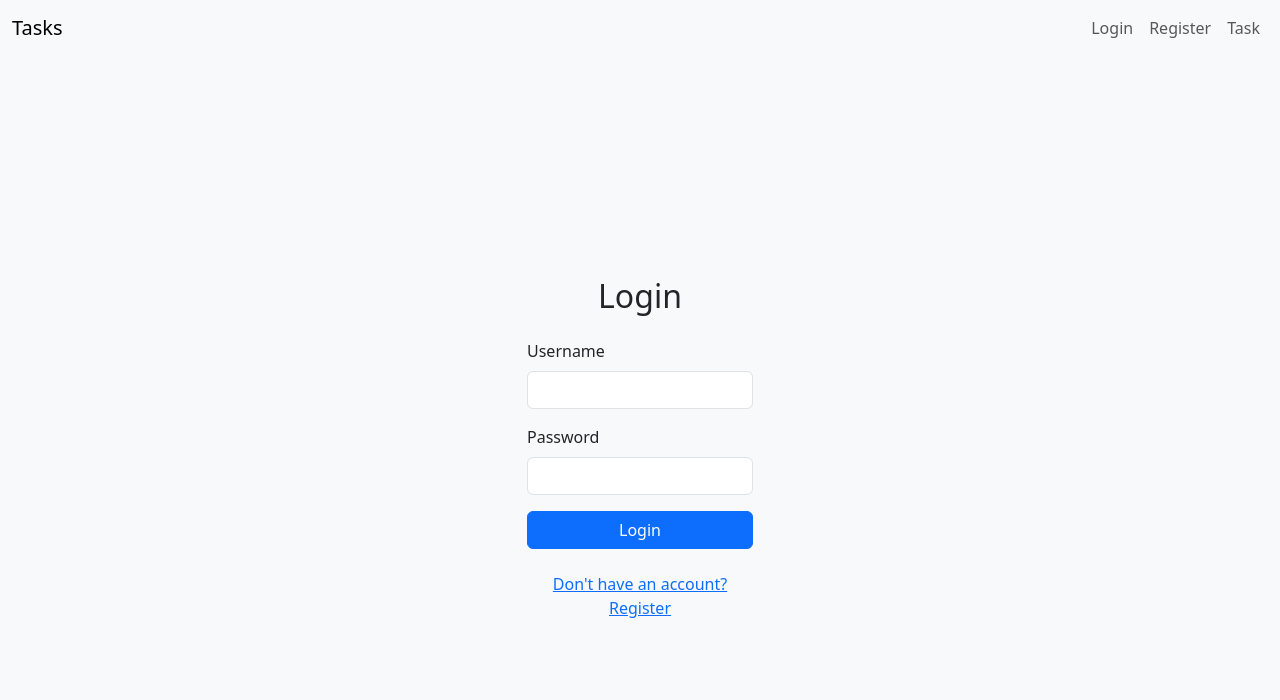
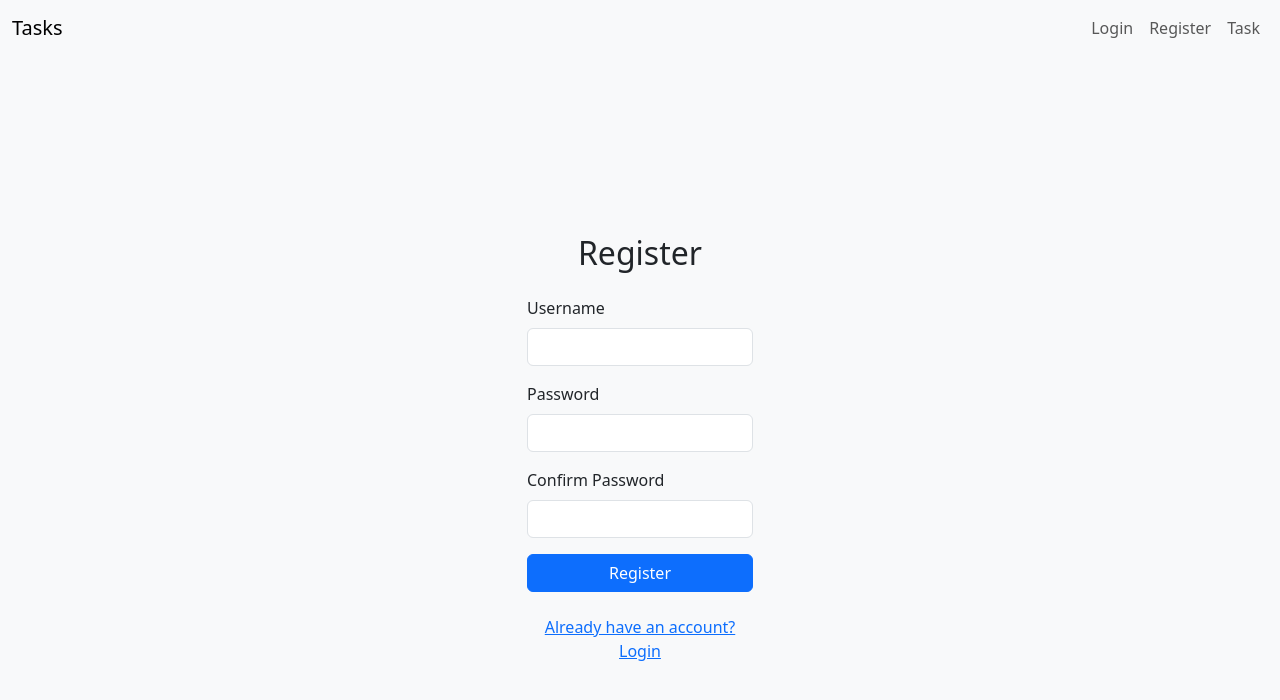
Before and after one commit to ricardo4457/crud-laravel-api, a Vue app in the folder frontend/: page /register in a window 1280 px wide. Shown: the top 700 px of the page. Built offline with nearby package versions, Linux system fonts and the light colour scheme.

Commit message:
feat : apply new way of handling login with methods

```diff
--- a/frontend/src/views/AuthView.vue
+++ b/frontend/src/views/AuthView.vue
@@ -2,7 +2,7 @@
   <div class="container mt-5">
     <div class="row justify-content-center">
       <div class="col-md-6">
-        <h2 class="text-center mb-4">{{ isRegisterMode ? 'Register' : 'Login' }}</h2>
+        <h2 class="text-center mb-4">{{ isRegisterState ? 'Register' : 'Login' }}</h2>
         <form @submit.prevent="handleSubmit">
           <div class="mb-3">
             <label for="username" class="form-label">Username</label>
@@ -13,6 +13,7 @@
               v-model="formData.username"
               required
             />
+            <div v-if="apiErrors.username" class="text-danger">{{ apiErrors.username[0] }}</div>
           </div>
           <div class="mb-3">
             <label for="password" class="form-label">Password</label>
@@ -23,8 +24,9 @@
               v-model="formData.password"
               required
             />
+            <div v-if="apiErrors.password" class="text-danger">{{ apiErrors.password[0] }}</div>
           </div>
-          <div v-if="isRegisterMode" class="mb-3">
+          <div v-if="isRegisterState" class="mb-3">
             <label for="passwordConfirmation" class="form-label">Confirm Password</label>
             <input
               type="password"
@@ -33,15 +35,19 @@
               v-model="formData.passwordConfirmation"
               required
             />
+            <div v-if="apiErrors.passwordConfirmation" class="text-danger">
+              {{ apiErrors.passwordConfirmation[0] }}
+            </div>
           </div>
-          <div v-if="errorMessage" class="text-danger mb-3">{{ errorMessage }}</div>
           <button type="submit" class="btn btn-primary w-100">
-            {{ isRegisterMode ? 'Register' : 'Login' }}
+            {{ isRegisterState ? 'Register' : 'Login' }}
           </button>
         </form>
         <div class="text-center mt-3">
           <button class="btn btn-link" @click="toggleMode">
-            {{ isRegisterMode ? 'Already have an account? Login' : "Don't have an account? Register" }}
+            {{
+              isRegisterState ? 'Already have an account? Login' : "Don't have an account? Register"
+            }}
           </button>
         </div>
       </div>
@@ -51,58 +57,58 @@
 
 <script setup>
 import { reactive, ref } from 'vue'
-import { useRouter } from 'vue-router'
+import { useRouter, useRoute } from 'vue-router'
 import { useAuthStore } from '@/stores/auth'
 
 const authStore = useAuthStore()
 const router = useRouter()
+const route = useRoute()
 
-// Form data
 const formData = reactive({
   username: '',
   password: '',
   passwordConfirmation: '',
 })
 
-
-const errorMessage = ref('')
-
-const isRegisterMode = ref(false)
+const apiErrors = ref({})
+const isRegisterState = ref(route.meta.isRegisterState)
 
 const toggleMode = () => {
-  isRegisterMode.value = !isRegisterMode.value
-  errorMessage.value = ''
+  isRegisterState.value = !isRegisterState.value // Toggle the mode
+  apiErrors.value = {}
+
+  if (isRegisterState.value) {
+    router.push({ name: 'Register' })
+  } else {
+    router.push({ name: 'Login' })
+  }
 }
 
-// Handle form submission
 const handleSubmit = async () => {
-  if (isRegisterMode.value && formData.password !== formData.passwordConfirmation) {
-    errorMessage.value = 'Passwords do not match.'
+  if (isRegisterState.value && formData.password !== formData.passwordConfirmation) {
+    apiErrors.value = { passwordConfirmation: ['Passwords do not match.'] }
     return
   }
 
   try {
-
-    if (isRegisterMode.value) {
+    if (isRegisterState.value) {
       // Register
       await authStore.register({
         username: formData.username,
         password: formData.password,
         password_confirmation: formData.passwordConfirmation,
       })
-      router.push({ name: 'login' }) // Redirect to login after registration
+      router.push({ name: 'Login' })
     } else {
       // Login
       await authStore.login({
         username: formData.username,
         password: formData.password,
       })
-      router.push({ name: 'task' }) // Redirect to task after login
+      router.push({ name: 'Task' })
     }
   } catch (error) {
-    errorMessage.value = isRegisterMode.value
-      ? 'Registration failed. Please try again.'
-      : 'Login failed. Please check your credentials.'
+    apiErrors.value = error.errors
   }
 }
 </script>
```
